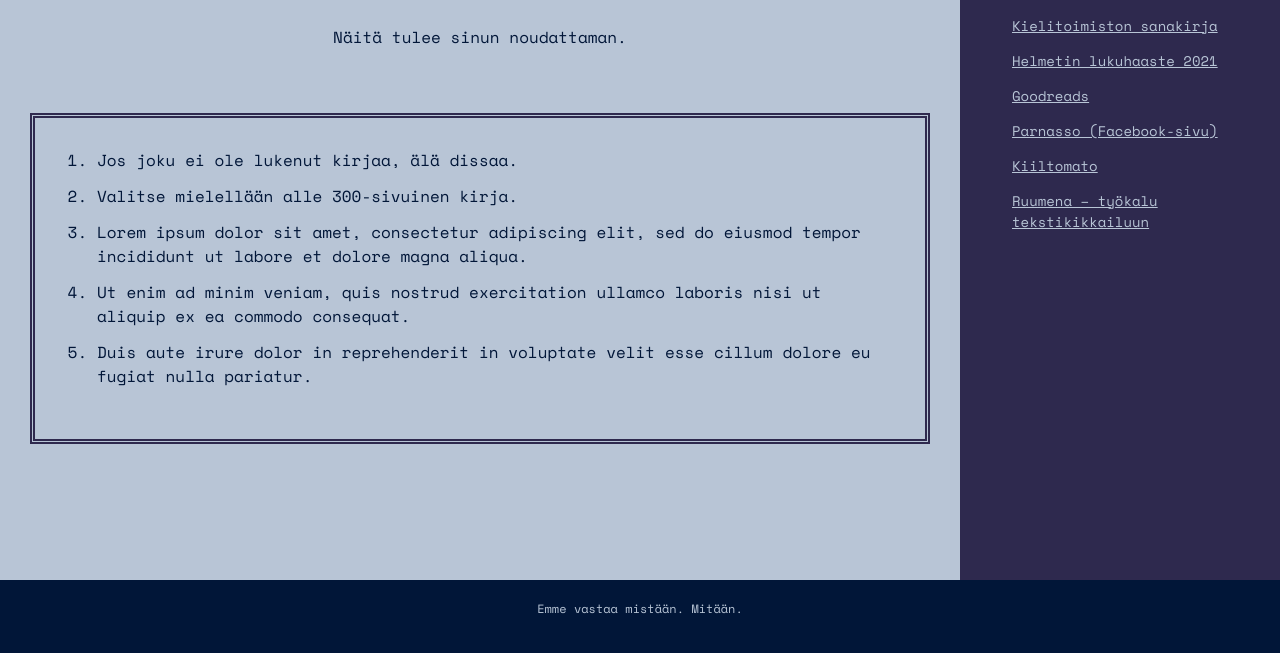
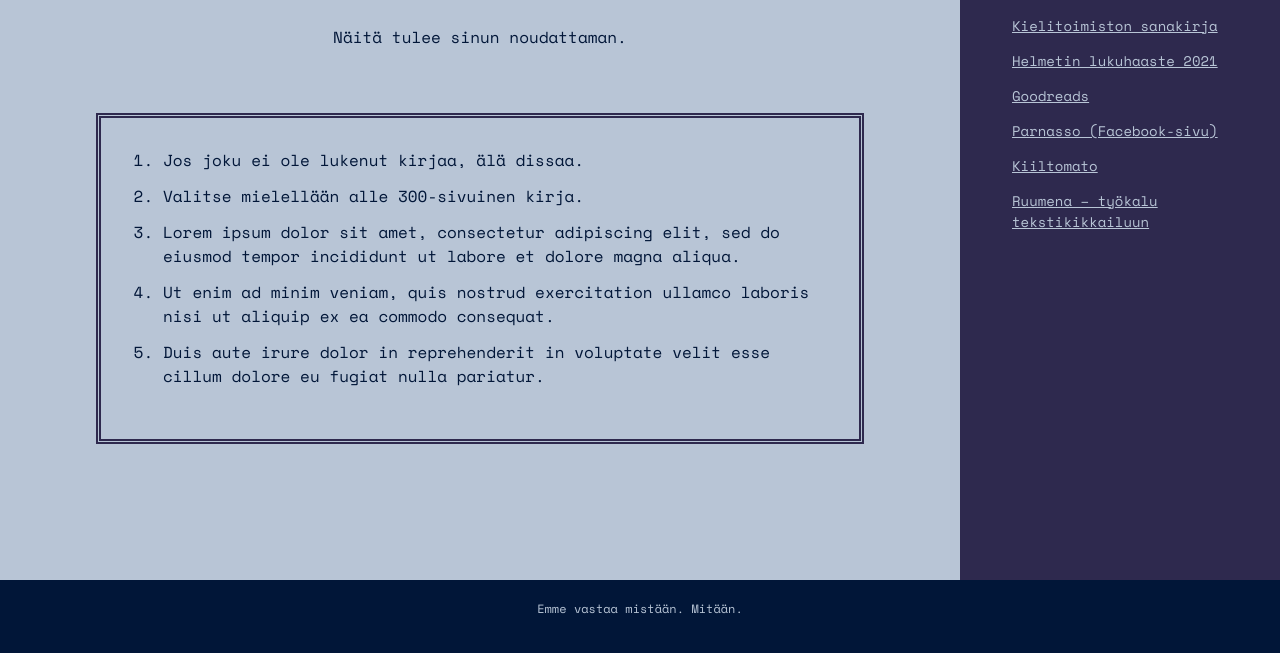
Before and after one commit to niemistaru/smagardi.github.io, a plain HTML site: page säännöt.html in a window 1280 px wide. Shown: the part 373-1026 px from the top of the page. Drawn offline with nearby package versions, Linux system fonts and the light colour scheme; a web font is replaced by a local one.

Commit message:
Update style.css

```diff
--- a/style.css
+++ b/style.css
@@ -218,8 +218,8 @@ border-radius: 5px;
   border-color: #2e294e;
   margin-top: 4rem;
   margin-bottom: 7rem;
-  margin-left: 30px;
-  margin-right: 30px;
+  margin-left: 10%;
+  margin-right: 10%;
   padding-left: 30px;
   padding-right: 30px;
   padding-top: 30px;
```
